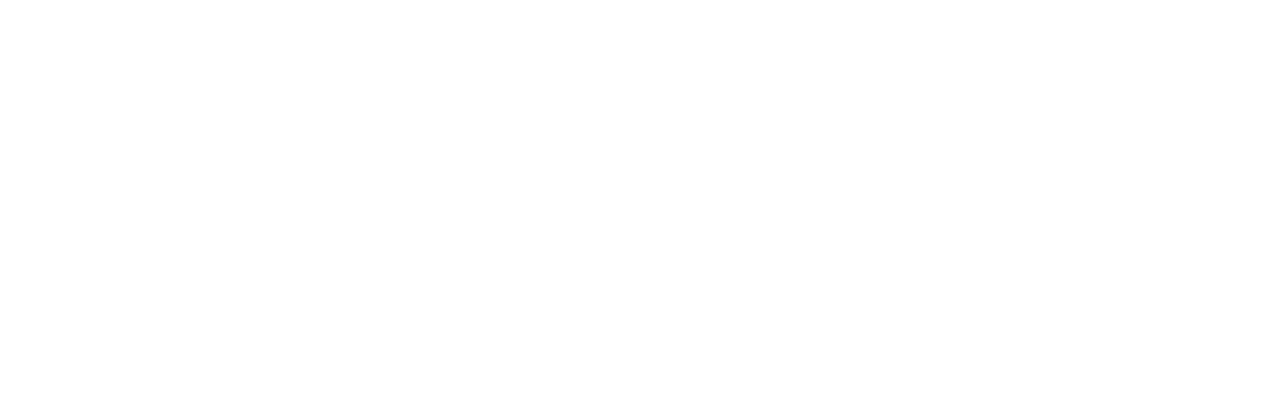
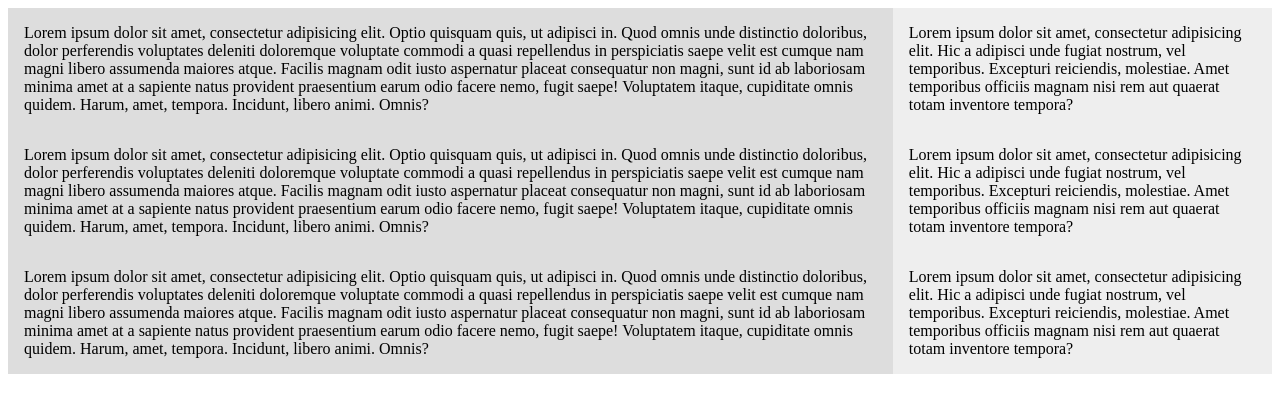
Before and after one commit to MicahMonfrini/css-grid-practice2, a website: page index.html in a window 1280 px wide. Drawn offline with Linux system fonts and the light colour scheme.

Commit message:
add grid styles/content

```diff
--- a/index.html
+++ b/index.html
@@ -4,9 +4,42 @@
     <title>CSS Grid Practice!</title>
     <style>
 
+      .grid {
+        display: grid;
+        grid-template-columns: 70% 30%;
+      }
+
+      .grid > div {
+        background: #eee;
+        padding: 1em;
+      }
+
+      .grid > div:nth-child(odd) {
+        background: #ddd
+      }
+
     </style>
   </head>
   <body>
-
+    <div class="grid">
+      <div>
+        Lorem ipsum dolor sit amet, consectetur adipisicing elit. Optio quisquam quis, ut adipisci in. Quod omnis unde distinctio doloribus, dolor perferendis voluptates deleniti doloremque voluptate commodi a quasi repellendus in perspiciatis saepe velit est cumque nam magni libero assumenda maiores atque. Facilis magnam odit iusto aspernatur placeat consequatur non magni, sunt id ab laboriosam minima amet at a sapiente natus provident praesentium earum odio facere nemo, fugit saepe! Voluptatem itaque, cupiditate omnis quidem. Harum, amet, tempora. Incidunt, libero animi. Omnis?
+      </div>
+      <div>
+        Lorem ipsum dolor sit amet, consectetur adipisicing elit. Hic a adipisci unde fugiat nostrum, vel temporibus. Excepturi reiciendis, molestiae. Amet temporibus officiis magnam nisi rem aut quaerat totam inventore tempora?
+      </div>
+      <div>
+        Lorem ipsum dolor sit amet, consectetur adipisicing elit. Optio quisquam quis, ut adipisci in. Quod omnis unde distinctio doloribus, dolor perferendis voluptates deleniti doloremque voluptate commodi a quasi repellendus in perspiciatis saepe velit est cumque nam magni libero assumenda maiores atque. Facilis magnam odit iusto aspernatur placeat consequatur non magni, sunt id ab laboriosam minima amet at a sapiente natus provident praesentium earum odio facere nemo, fugit saepe! Voluptatem itaque, cupiditate omnis quidem. Harum, amet, tempora. Incidunt, libero animi. Omnis?
+      </div>
+      <div>
+        Lorem ipsum dolor sit amet, consectetur adipisicing elit. Hic a adipisci unde fugiat nostrum, vel temporibus. Excepturi reiciendis, molestiae. Amet temporibus officiis magnam nisi rem aut quaerat totam inventore tempora?
+      </div>
+      <div>
+        Lorem ipsum dolor sit amet, consectetur adipisicing elit. Optio quisquam quis, ut adipisci in. Quod omnis unde distinctio doloribus, dolor perferendis voluptates deleniti doloremque voluptate commodi a quasi repellendus in perspiciatis saepe velit est cumque nam magni libero assumenda maiores atque. Facilis magnam odit iusto aspernatur placeat consequatur non magni, sunt id ab laboriosam minima amet at a sapiente natus provident praesentium earum odio facere nemo, fugit saepe! Voluptatem itaque, cupiditate omnis quidem. Harum, amet, tempora. Incidunt, libero animi. Omnis?
+      </div>
+      <div>
+        Lorem ipsum dolor sit amet, consectetur adipisicing elit. Hic a adipisci unde fugiat nostrum, vel temporibus. Excepturi reiciendis, molestiae. Amet temporibus officiis magnam nisi rem aut quaerat totam inventore tempora?
+      </div>
+    </div>
   </body>
 </html>
```
Also changed, not shown: README.md.
